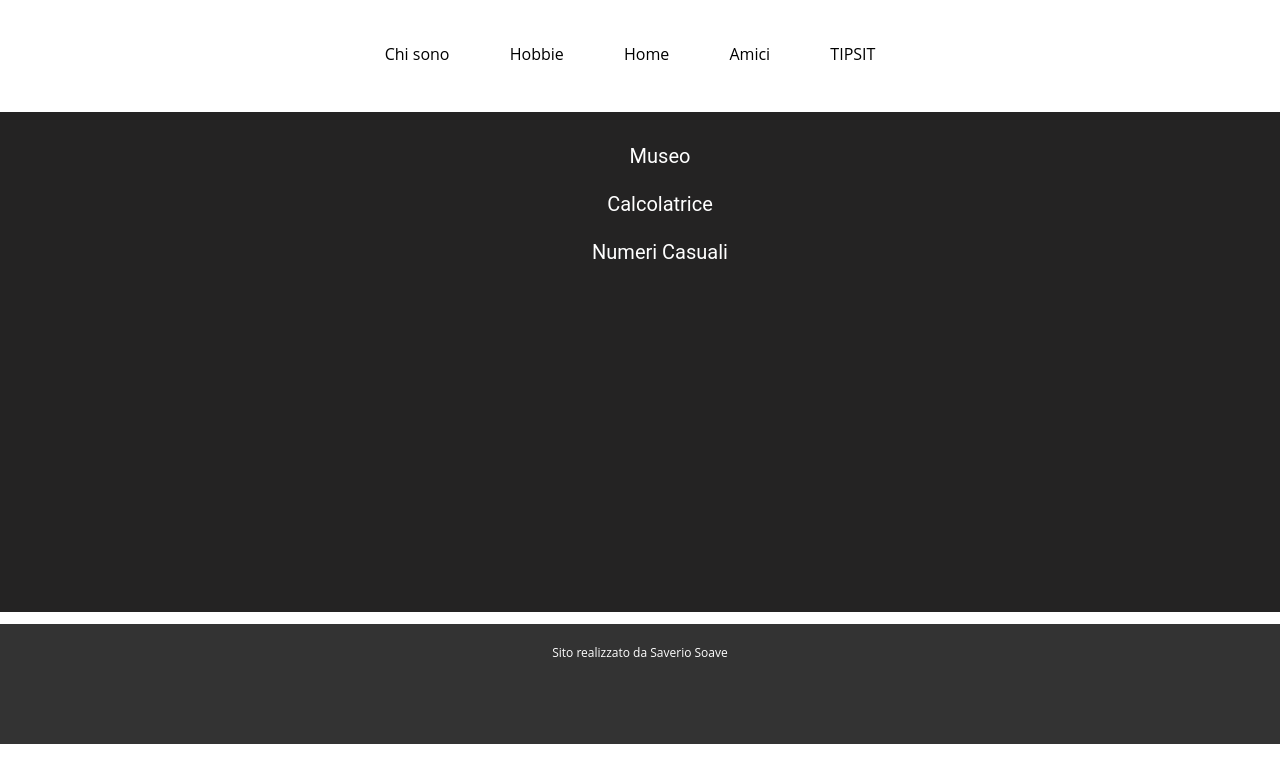
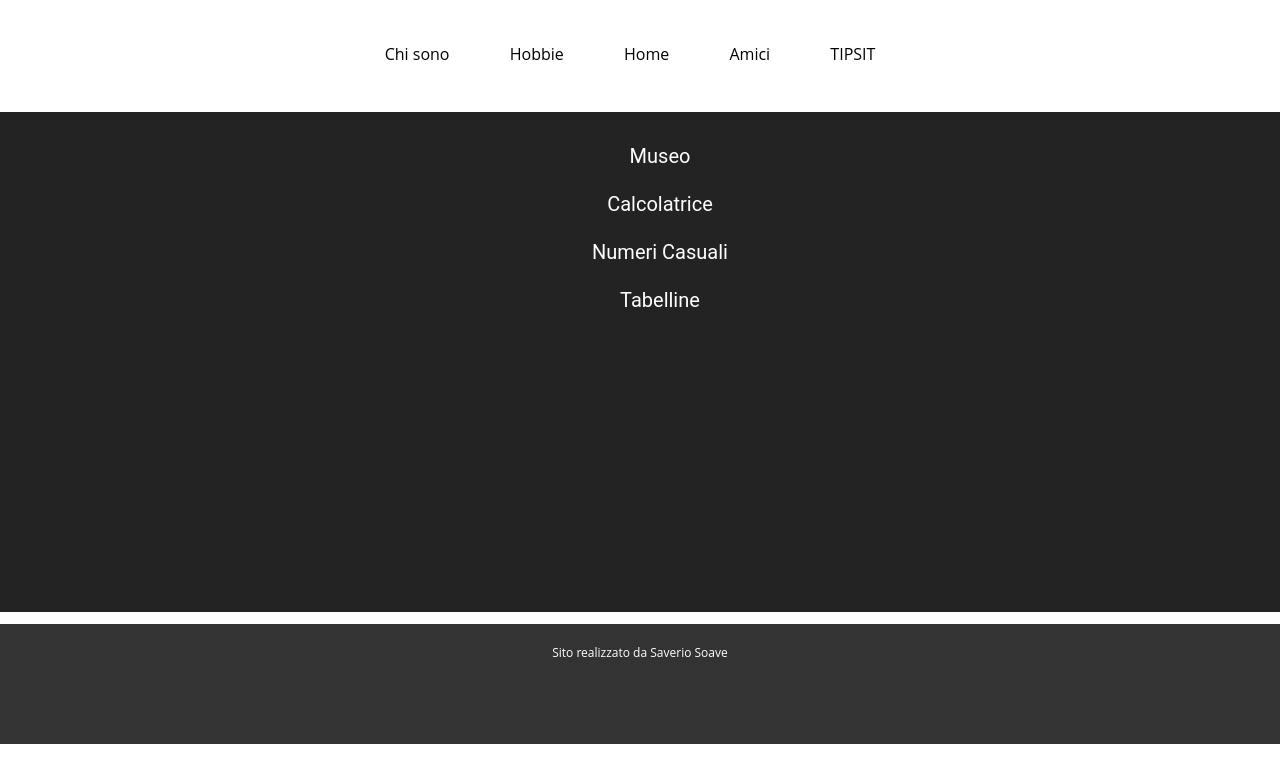
Before and after one commit to WildGin0/Blog.github.io, a plain HTML site: page TIPSIT.html in a window 1280 px wide. Drawn offline with Linux system fonts and the light colour scheme.

Commit message:
Update TIPSIT.html

```diff
--- a/TIPSIT.html
+++ b/TIPSIT.html
@@ -22,6 +22,7 @@
                         <li> <a href="https://youtu.be/dQw4w9WgXcQ"> Museo </a> </li>
                         <li> <a href="Tipsit/Calcolatrice.html"> Calcolatrice </a> </li>
                         <li> <a href="Tipsit/NumeriCasuali.html"> Numeri Casuali</a> </li>
+                        <li> <a href="Tipsit/tabellin.html"> Tabelline</a> </li>
                     </ul>
                 </div>
             </div>
```
